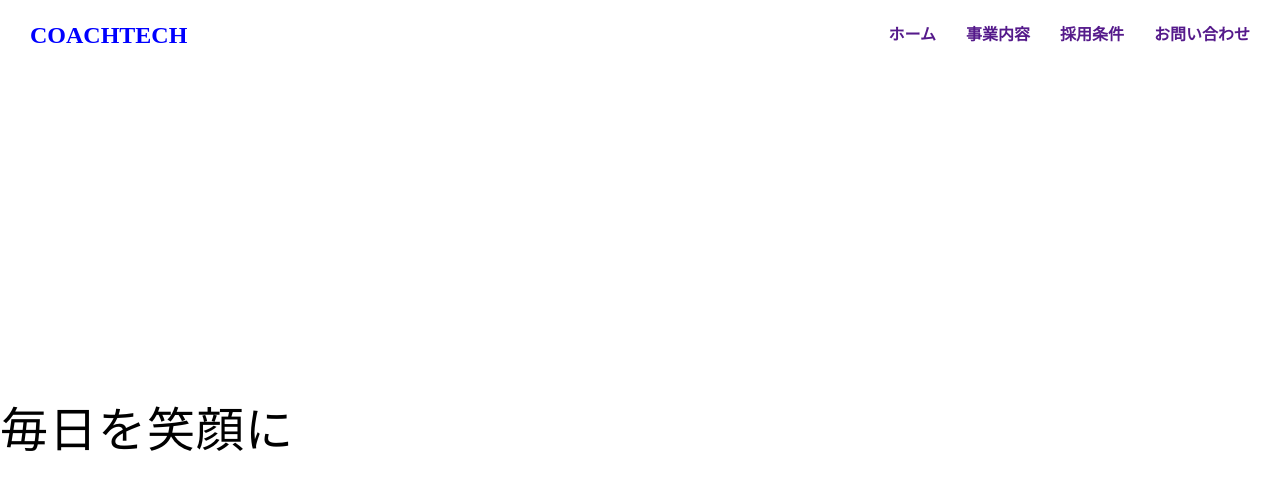
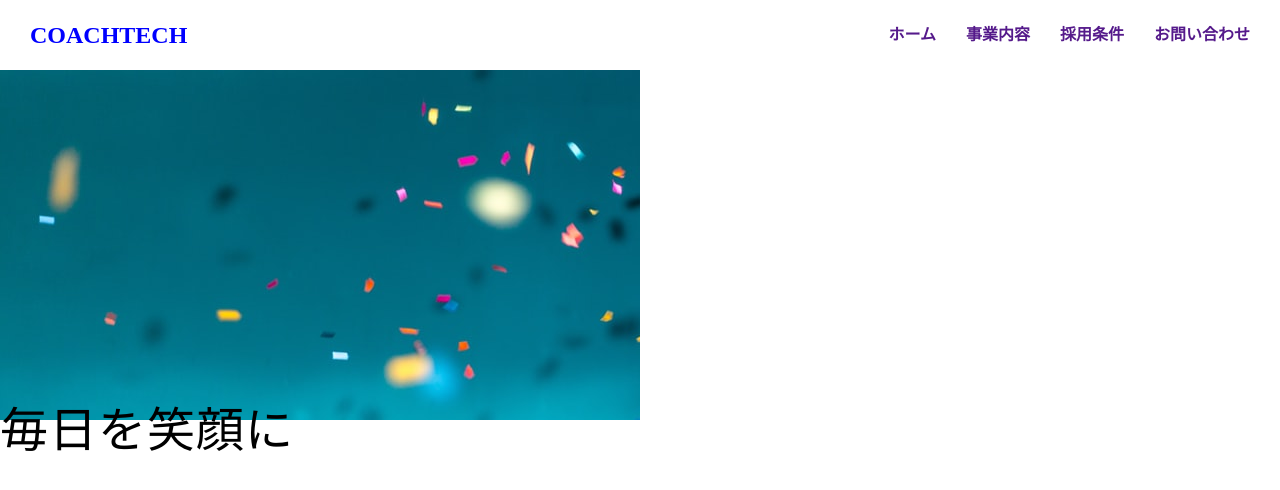
Before and after one commit to piyotaro3/css-, a plain HTML site: page index.html in a window 1280 px wide. Drawn offline with Linux system fonts and the light colour scheme.

Commit message:
question

```diff
--- a/css/style.css
+++ b/css/style.css
@@ -36,8 +36,8 @@ text-decoration: none;
 
 .img{
   background-image:url("../img/firstview.jpeg");
-
-
+width: 50%;
+height: 50%;
 
 
 
```
Also changed, not shown: index.html (+1 -1 lines).
